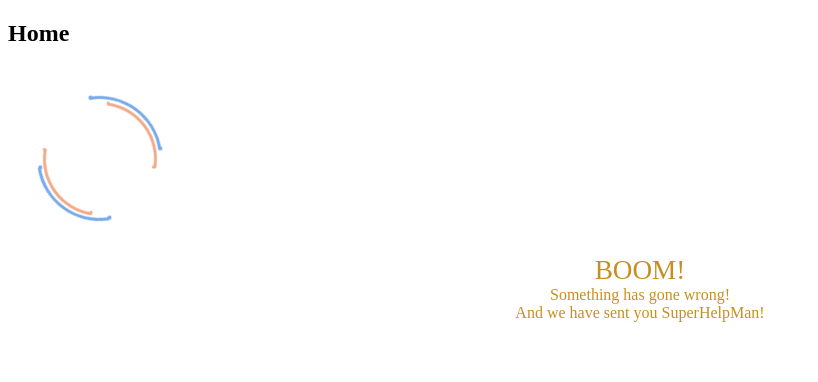
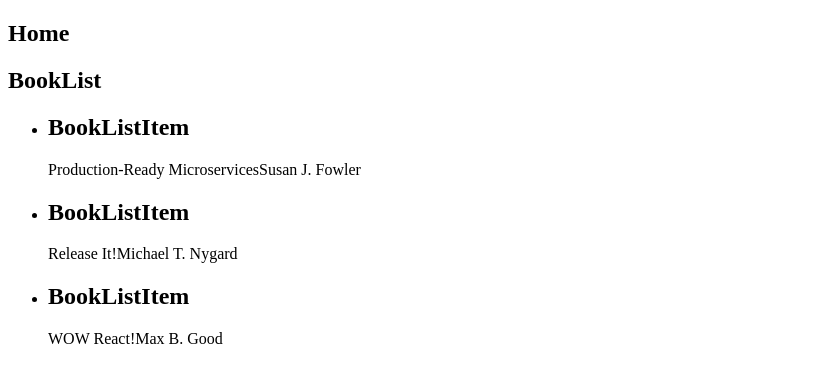
Before and after one commit to alexnas/react-book-store, a React (Create React App) app: page / in a window 1280 px wide. Shown: the top 382 px of the page, without its empty margins (0-818 px from the left). Built offline with nearby package versions, Linux system fonts and the light colour scheme.

Commit message:
Check routing in work with two pages. Check data list view.

```diff
--- a/src/components/app/App.js
+++ b/src/components/app/App.js
@@ -1,39 +1,19 @@
 import React from 'react';
 import { BrowserRouter, Switch, Route } from 'react-router-dom';
 
-import Home from '../pages/Home';
+import HomePage from '../pages/HomePage';
+import CartPage from '../pages/CartPage';
 import withBookstoreService from '../hoc/with-bookstore-service';
 
-const App = ({ bookstoreService }) => {
-  console.log(bookstoreService);
+const App = () => {
   return (
     <BrowserRouter>
       <Switch>
-        <Route exact route='/' component={Home} />
+        <Route exact path='/' component={HomePage} />
+        <Route path='/cart' component={CartPage} />
       </Switch>
     </BrowserRouter>
   );
 };
 
 export default withBookstoreService()(App);
-
-// import React, { Component } from 'react';
-// import { BrowserRouter, Switch, Route } from 'react-router-dom';
-
-// import Home from '../pages/Home';
-
-// class App extends Component {
-//   state = {};
-//   render() {
-//     const { bookstoreService } = this.props;
-//     console.log('bookstoreService', bookstoreService);
-//     return (
-//       <BrowserRouter>
-//         <Switch>
-//           <Route exact route='/' component={Home} />
-//         </Switch>
-//       </BrowserRouter>
-//     );
-//   }
-// }
-// export default withBookstoreService()(App);
--- /dev/null
+++ b/src/components/book-list-item/BookListItem.js
@@ -0,0 +1,17 @@
+import React, { Fragment } from 'react';
+
+import './BookListItem.css';
+
+const BookListItem = ({ book }) => {
+  const { title, author } = book;
+
+  return (
+    <Fragment>
+      <h2>BookListItem</h2>
+      <span>{title}</span>
+      <span>{author}</span>
+    </Fragment>
+  );
+};
+
+export default BookListItem;
--- /dev/null
+++ b/src/components/book-list/BookList.js
@@ -0,0 +1,28 @@
+import React, { Component, Fragment } from 'react';
+
+import './BookList.css';
+import BookListItem from '../book-list-item/BookListItem';
+
+class BookList extends Component {
+  state = {};
+  render() {
+    const { books } = this.props;
+    return (
+      <Fragment>
+        <h2>BookList</h2>
+        <ul>
+          {books &&
+            books.map(book => {
+              return (
+                <li key={book.id}>
+                  <BookListItem book={book} />
+                </li>
+              );
+            })}
+        </ul>
+      </Fragment>
+    );
+  }
+}
+
+export default BookList;
--- /dev/null
+++ b/src/components/pages/CartPage.js
@@ -0,0 +1,11 @@
+import React from 'react';
+
+const CartPage = () => {
+  return (
+    <div>
+      <h2>Cart working!</h2>
+    </div>
+  );
+};
+
+export default CartPage;
--- a/src/components/pages/Home.js
+++ /dev/null
@@ -1,27 +0,0 @@
-import React, { Component } from 'react';
-
-import Spinner from '../spinner/Spinner';
-import ErrorIndicator from '../error-indicator/ErrorIndicator';
-import ErrorBoundary from '../error-boundary/ErrorBoundary';
-
-class Home extends Component {
-  state = {
-    loading: true,
-    hasError: true,
-  };
-  render() {
-    const spinner = this.state.loading ? <Spinner /> : null;
-    const isError = this.state.hasError ? <ErrorIndicator /> : null;
-    return (
-      <div>
-        <h2>Home</h2>
-        <ErrorBoundary>
-          {spinner}
-          {isError}
-        </ErrorBoundary>
-      </div>
-    );
-  }
-}
-
-export default Home;
--- /dev/null
+++ b/src/components/pages/HomePage.js
@@ -0,0 +1,18 @@
+import React from 'react';
+
+import withBookstoreService from '../hoc/with-bookstore-service';
+import BookList from '../../components/book-list/BookList';
+
+const HomePage = ({ bookstoreService }) => {
+  const { books } = bookstoreService;
+  console.log(books);
+
+  return (
+    <div>
+      <h2>Home</h2>
+      <BookList books={books} />
+    </div>
+  );
+};
+
+export default withBookstoreService()(HomePage);
```
Also changed, not shown: src/components/book-list-item/BookListItem.css (added), src/components/book-list/BookList.css (added).
